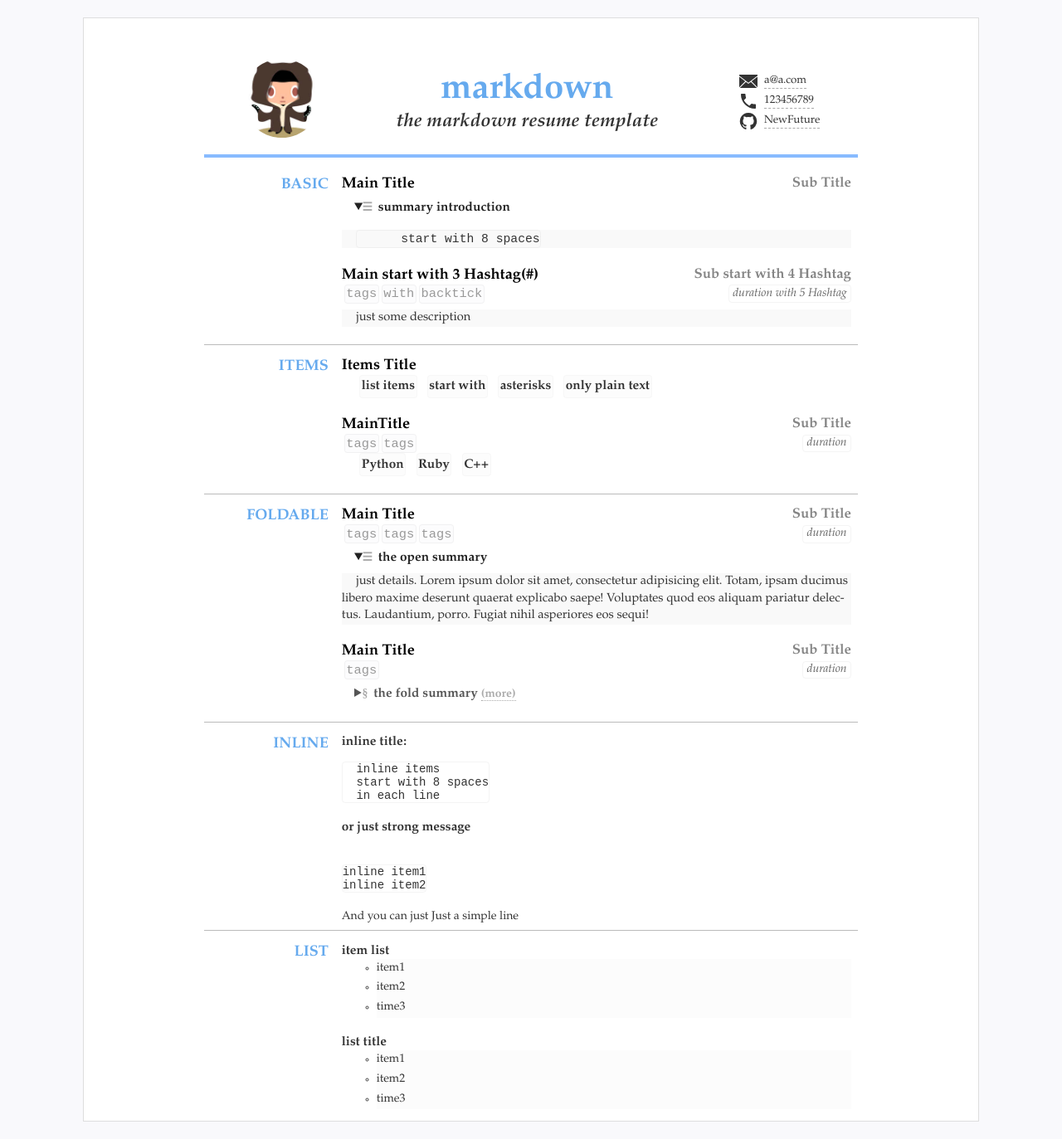
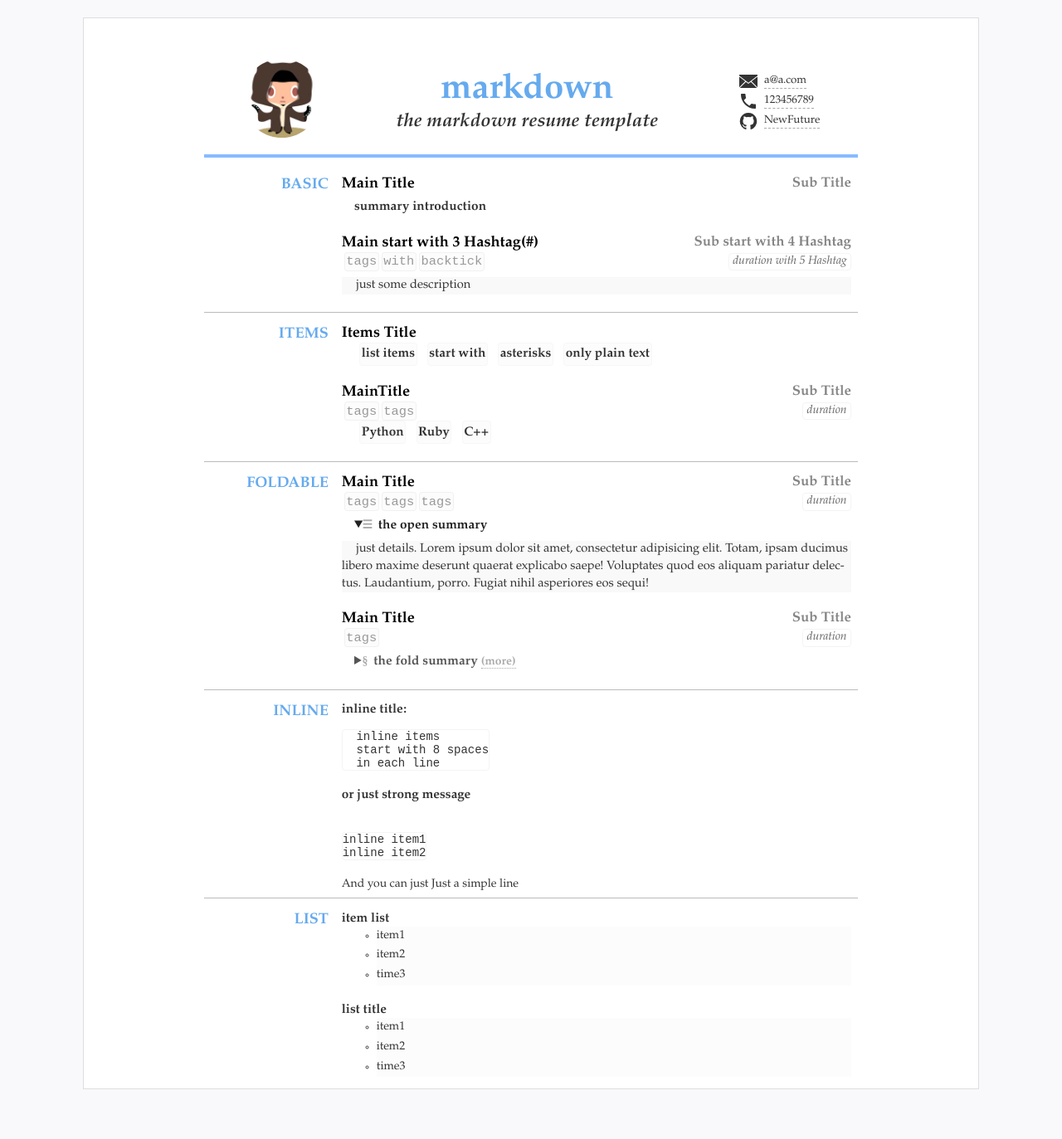
Before and after one commit to ZhangGroup-JLU/ScientificResearchProject1, a Jekyll site: the page built from markdown.md, in a window 1280 px wide. Shown: the whole page at 83% size. Built offline with Jekyll 4.4.1, drawn with Linux system fonts in a browser that asks for light colours; after the commit the page ends 1334 px from its top, so only the background shows below that.

Commit message:
Update markdown.md

```diff
--- a/markdown.md
+++ b/markdown.md
@@ -21,7 +21,6 @@ the markdown resume template
 ### Main Title
 #### Sub Title
 ###### summary introduction
-        start with 8 spaces
 
 ### Main start with 3 Hashtag(#)
 #### Sub start with 4 Hashtag
```
